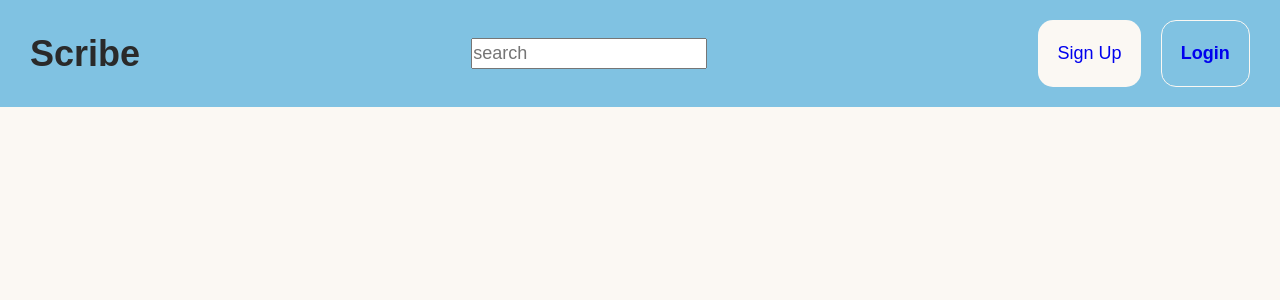
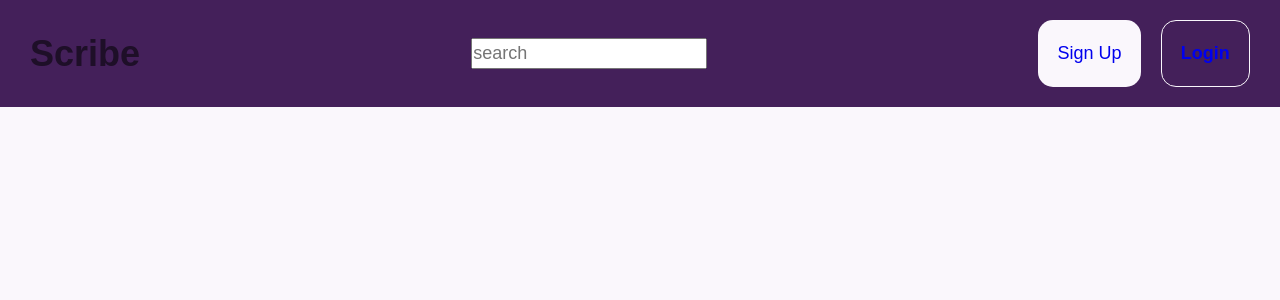
Before and after one commit to Q-Chan97/scribe-blog, a React (Vite) app in the folder frontend/: page / in a window 1280 px wide. Shown: the top 300 px of the page. Built offline with nearby package versions, Linux system fonts and the light colour scheme.

Commit message:
style: Update colors

```diff
--- a/frontend/src/vars.css
+++ b/frontend/src/vars.css
@@ -1,6 +1,12 @@
 :root {
-    --primary-color: #80c2e2;
-    --accent-color: ;
-    --background-color: #fbf8f3;
-    --text-color: #2a2a2a;
+    --primary-color: #44205a;
+    --primary-light: #6b3480; /* Hover states */
+    --primary-lighter: #f0e8f5; /* Backgrounds ? */
+
+    --accent-color: #d178e3; /* Highlights */
+    --alt-cta-color: #e8c97a; /* Call to Action */
+    --background-color: #faf7fc;
+
+    --text-color: #1e0f28;
+    --border-color: #e0d4ea;
 }
```
